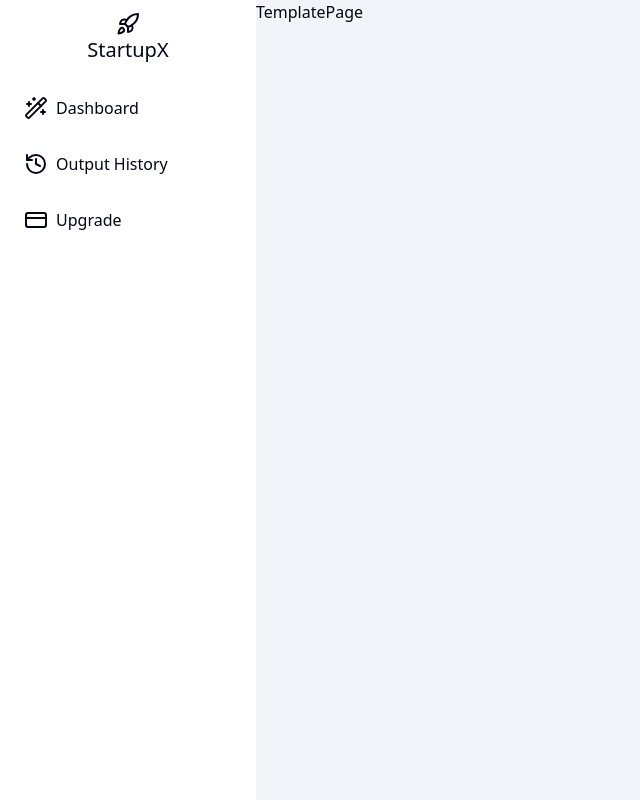
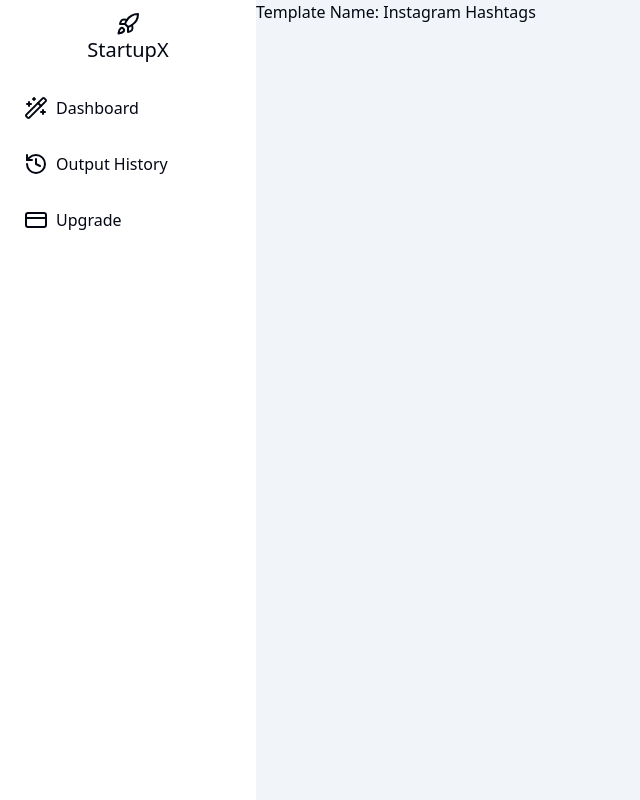
Before and after one commit to Suryadev78/AI-Content-Generator, a Next.js app: page /dashboard/generate-instagram-hashtags in a window 1280 px wide. Shown: the whole page, without its empty margins (0-640 px from the left). Built offline with nearby package versions, Linux system fonts and the light colour scheme; no server answers.

Commit message:
creating dynamic template

```diff
--- /dev/null
+++ b/app/dashboard/[slug]/page.tsx
@@ -0,0 +1,21 @@
+import { content } from "@/lib/content";
+
+const TemplatePage = ({ params }: { params: { slug: string } }) => {
+  console.log("params ye rhe", params);
+  if (!params.slug) {
+    console.error("No slug provided");
+    return <div>No template found.</div>;
+  }
+
+  const selectedTemplate = content.find((item) => item.slug === params.slug);
+
+  // Check if the selected template is found
+  if (!selectedTemplate) {
+    console.error("Template not found for slug:", params.slug);
+    return <div>Template not found.</div>;
+  }
+  console.log("selectedTemplate", selectedTemplate);
+  return <div>Template Name: {selectedTemplate.name}</div>;
+};
+
+export default TemplatePage;
--- a/app/dashboard/[templateslug]/page.tsx
+++ /dev/null
@@ -1,3 +0,0 @@
-export default function TemplatePage() {
-  return <div>TemplatePage</div>;
-}
```
